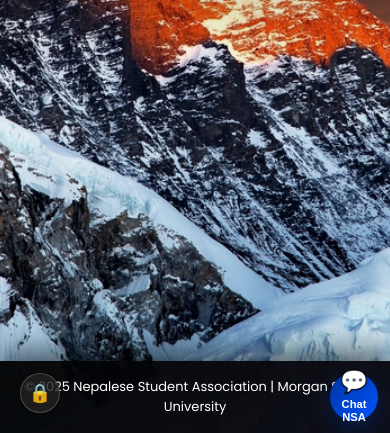
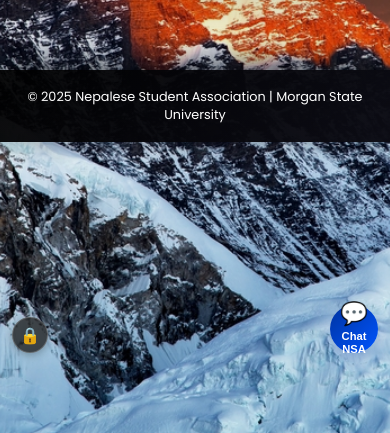
Before and after one commit to Nishan36-coder/nsa-website, a plain HTML site: page index.html in a window 390 px wide. Shown: the part 411-844 px from the top of the page. Drawn offline with nearby package versions, Linux system fonts and the light colour scheme.

Commit message:
Fix mobile UI: footer, admin lock, chat button positioning

```diff
--- a/style.css
+++ b/style.css
@@ -2448,22 +2448,48 @@ section.contact-card-centered button {
         flex-shrink: 0;
     }
 
-    /* Chat button - Smaller */
+    /* Chat button - Above footer, smaller */
     .chat-btn {
         width: 48px !important;
         height: 48px !important;
         font-size: 0.7rem !important;
-        bottom: 12px;
+        bottom: 80px !important;
+        /* Above footer */
         right: 12px;
     }
 
     /* Chatbox - Full width on mobile */
     #chatbox {
         width: calc(100% - 16px) !important;
-        height: 75vh !important;
-        bottom: 8px;
+        height: 70vh !important;
+        bottom: 80px !important;
+        /* Above footer */
         right: 8px;
         left: 8px;
+    }
+
+    /* Admin Lock Button - Smaller and properly positioned */
+    #admin-lock {
+        width: 36px !important;
+        height: 36px !important;
+        font-size: 16px !important;
+        bottom: 80px !important;
+        /* Above footer */
+        left: 12px !important;
+        box-shadow: 0 2px 8px rgba(0, 0, 0, 0.3) !important;
+    }
+
+    /* Footer - Better mobile layout */
+    footer {
+        padding: 16px 12px !important;
+        margin-top: 40px !important;
+        position: relative;
+        z-index: 100;
+    }
+
+    footer p {
+        font-size: 0.8rem !important;
+        line-height: 1.4;
     }
 
     /* Contact form - Tighter padding */
```
